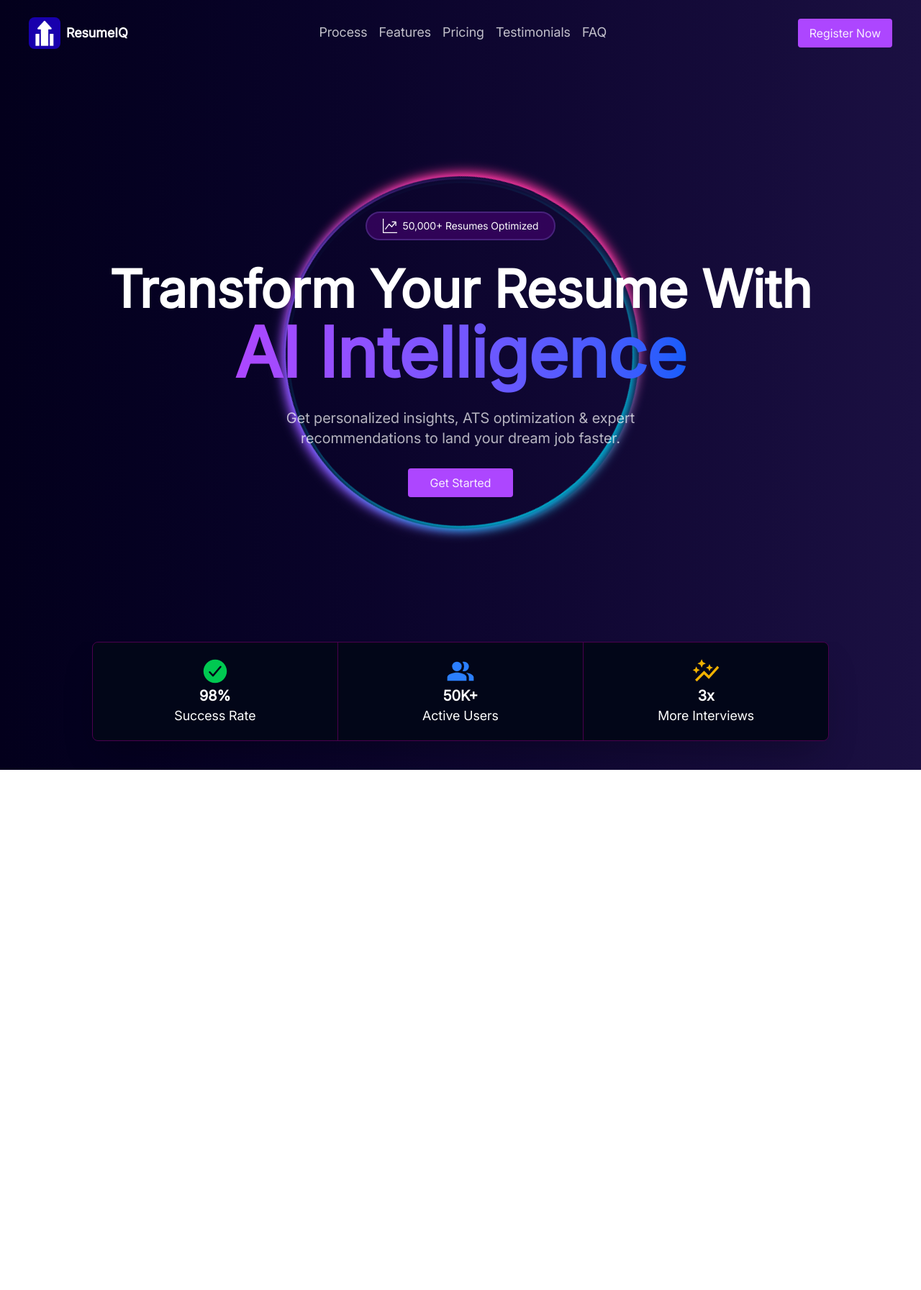
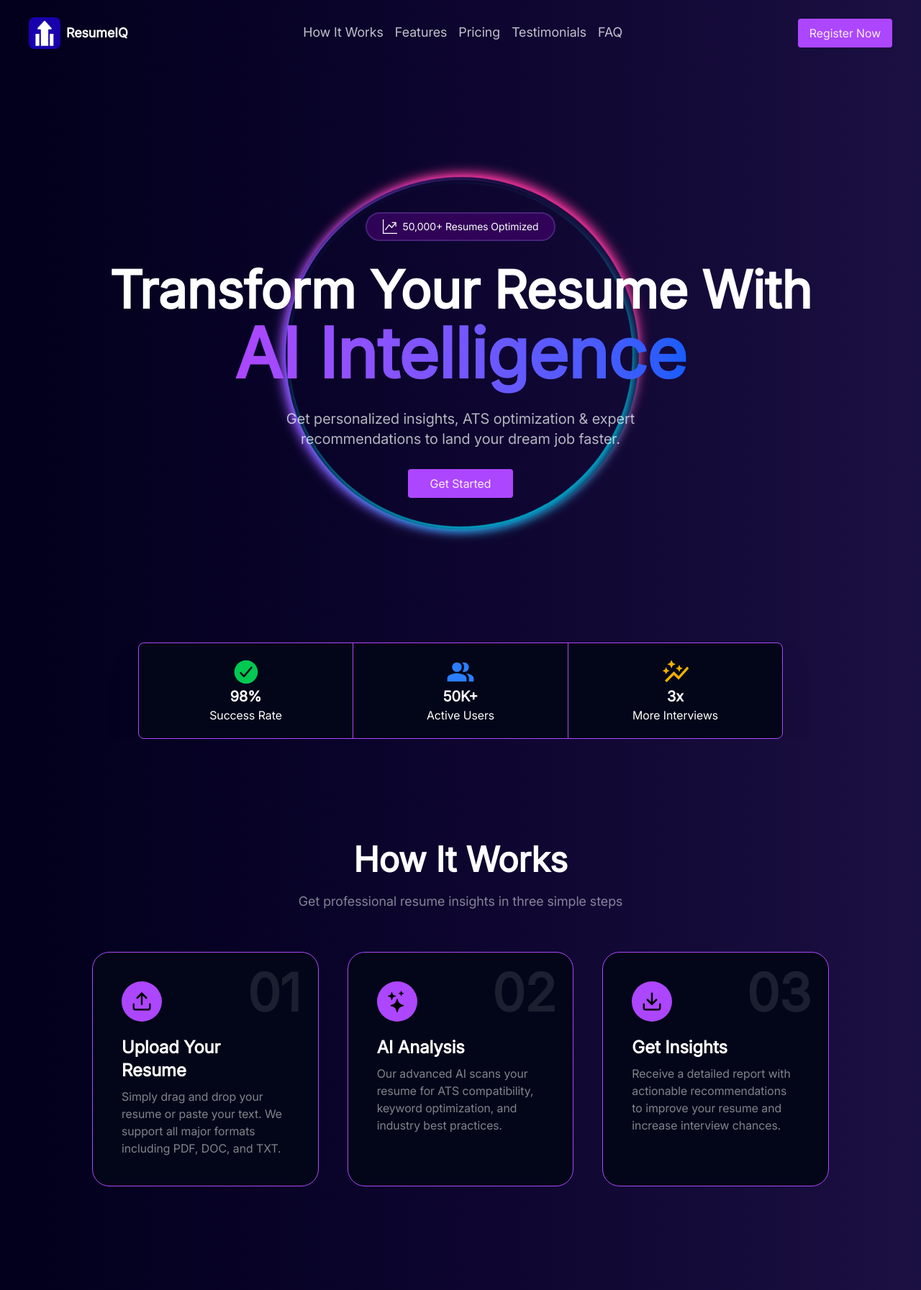
Before and after one commit to jega1312/resumeiq, a React (Vite) app: page / in a window 1280 px wide. Shown: the whole page at 72% size. Before the commit the page ends 1070 px from the top, so only its background shows below. Built offline with nearby package versions, Linux system fonts and the light colour scheme.

Commit message:
HowItWorks Section Added

```diff
--- a/src/App.jsx
+++ b/src/App.jsx
@@ -1,14 +1,16 @@
-import React from 'react'
-import Navbar from './assets/components/Navbar'
-import Hero from './assets/components/Hero'
+import React from "react";
+import Navbar from "./assets/components/Navbar";
+import Hero from "./assets/components/Hero";
+import HowItWorks from "./assets/components/HowItWorks";
 
 function App() {
   return (
     <div>
-        <Navbar/>
-        <Hero/>
+      <Navbar />
+      <Hero />
+      <HowItWorks />
     </div>
-  )
+  );
 }
 
-export default App
+export default App;
--- a/src/assets/components/Hero.jsx
+++ b/src/assets/components/Hero.jsx
@@ -11,7 +11,7 @@ function Hero() {
       icon: <IoCheckmarkCircle size={40} className="text-green-500" />,
       stat: "98%",
       label: "Success Rate",
-      border: "lg:border-r border-fuchsia-950 border-b lg:border-b-0",
+      border: "lg:border-r border-purple-500 border-b lg:border-b-0",
     },
     {
       id: 2,
@@ -25,7 +25,7 @@ function Hero() {
       icon: <MdAutoGraph size={40} className="text-yellow-500" />,
       stat: "3x",
       label: "More Interviews",
-      border: "lg:border-l border-fuchsia-950 border-t lg:border-t-0",
+      border: "lg:border-l border-purple-500 border-t lg:border-t-0",
     },
   ];
 
@@ -70,8 +70,8 @@ function Hero() {
         </div>
       </section>
 
-      <section className="bg-linear-to-r from-[#03001C] to-[#1b1042] pb-10">
-        <div className="bg-slate-950 border-fuchsia-950 border grid grid-cols-1 lg:grid-cols-3 mx-auto w-[80%] rounded-lg shadow-2xl">
+      <section className="bg-linear-to-r from-[#03001C] to-[#1b1042]">
+        <div className="bg-slate-950 border-purple-500 border grid grid-cols-1 lg:grid-cols-3 mx-auto w-[70%] rounded-lg shadow-2xl">
           {stats.map((stat) => (
             <div
               key={stat.id}
@@ -81,7 +81,7 @@ function Hero() {
               <h1 className="text-lg md:text-xl font-inter font-semibold text-white">
                 {stat.stat}
               </h1>
-              <p className="text-base md:text-lg font-inter font-normal text-white">
+              <p className="text-base font-inter font-normal text-white">
                 {stat.label}
               </p>
             </div>
--- /dev/null
+++ b/src/assets/components/HowItWorks.jsx
@@ -0,0 +1,76 @@
+import React from "react";
+import { FiUpload } from "react-icons/fi";
+import { BsStars } from "react-icons/bs";
+import { FiDownload } from "react-icons/fi";
+
+function HowItWorks() {
+  const processes = [
+    {
+      id: 1,
+      numbering: "01",
+      icon: <FiUpload size={30} />,
+      heading: "Upload Your Resume",
+      body: "Simply drag and drop your resume or paste your text. We support all major formats including PDF, DOC, and TXT.",
+    },
+    {
+      id: 2,
+      numbering: "02",
+      icon: <BsStars size={30} />,
+      heading: "AI Analysis",
+      body: "Our advanced AI scans your resume for ATS compatibility, keyword optimization, and industry best practices.",
+    },
+    {
+      id: 3,
+      numbering: "03",
+      icon: <FiDownload size={30} />,
+      heading: "Get Insights",
+      body: "Receive a detailed report with actionable recommendations to improve your resume and increase interview chances.",
+    },
+  ];
+
+  return (
+    <>
+      <section className="bg-linear-to-r from-[#03001C] to-[#1b1042] py-36 flex flex-col gap-14">
+        {/* Section Heading */}
+        <div className="flex flex-col justify-center items-center gap-5">
+          <h1 className="text-3xl md:text-4xl lg:text-5xl font-inter text-white font-bold">
+            How It Works
+          </h1>
+          <p className="text-base md:text-lg font-inter text-center text-white/50 w-[90%] sm:w-full">
+            Get professional resume insights in three simple steps
+          </p>
+        </div>
+
+        {/* Cards */}
+        <div className="grid grid-cols-1 lg:grid-cols-3 w-[80%] 2xl:w-[70%] mx-auto gap-10">
+          {processes.map((process) => (
+            <div
+              key={process.id}
+              className="relative flex flex-col gap-5 p-10 bg-slate-950 mx-auto rounded-3xl border border-purple-500 hover:border-white w-full hover:bg-purple-950/20 hover transition duration-300 ease-in-out group"
+            >
+              {/* Numbering */}
+              <div className="absolute right-6 top-5 text-7xl font-inter text-white/10 font-bold">
+                {process.numbering}
+              </div>
+              {/* Icon Box */}
+              <div className="p-3 w-fit bg-purple-500 border border-transparent group-hover:border-white rounded-full group-hover:scale-110 transition duration-300 ease-in-out">
+                {process.icon}
+              </div>
+              {/* Content */}
+              <div className="flex flex-col gap-2">
+                <h1 className="text-2xl font-inter text-white font-bold">
+                  {process.heading}
+                </h1>
+                <p className="text-base font-inter text-white/50">
+                  {process.body}
+                </p>
+              </div>
+            </div>
+          ))}
+        </div>
+      </section>
+    </>
+  );
+}
+
+export default HowItWorks;
--- a/src/assets/components/Navbar.jsx
+++ b/src/assets/components/Navbar.jsx
@@ -3,6 +3,7 @@ import React from "react";
 
 function Navbar() {
   const [menuOpen, setMenuOpen] = useState(false);
+  const [scrolled, setScrolled] = useState(false);
 
   const toggleOpen = () => {
     setMenuOpen(!menuOpen);
@@ -20,8 +21,26 @@ function Navbar() {
     };
   }, [menuOpen]);
 
+  useEffect(() => {
+    const handleScroll = () => {
+      if (window.scrollY > 0) {
+        setScrolled(true);
+      } else {
+        setScrolled(false);
+      }
+    };
+
+    window.addEventListener("scroll", handleScroll);
+
+    return () => {
+      window.removeEventListener("scroll", handleScroll);
+    };
+  }, []);
+
   return (
-    <nav className="sticky top-0 flex justify-between flex-wrap items-center py-6 px-8 lg:px-10 bg-linear-to-r from-[#03001C] to-[#1b1042] z-50">
+    <nav
+      className={`sticky top-0 flex justify-between flex-wrap items-center py-6 px-8 lg:px-10 bg-linear-to-r from-[#03001C] to-[#1b1042] z-50 border-b border-transparent transition duration-300 ease-in-out ${scrolled ? "border-b-purple-500/20 bg-" : ""} `}
+    >
       {/* Logo Container */}
       <a className="flex gap-2 items-center hover:cursor-pointer" href="#hero">
         <img
@@ -58,10 +77,10 @@ function Navbar() {
         <ul className="flex flex-col items-start justify-center gap-5 list-none">
           <li>
             <a
-              href="#process"
+              href="#howitworks"
               className="no-underline font-inter font-medium text-4xl relative group text-white/75 hover:text-white transition duration-300 ease-in-out"
             >
-              Process
+              How It Works
               <span className="h-0.5 bg-linear-to-r from-purple-500 to-blue-600 rounded-full block scale-x-0 origin-center group-hover:scale-x-100 transition duration-300 ease-in-out"></span>
             </a>
           </li>
@@ -116,10 +135,10 @@ function Navbar() {
       <ul className="hidden lg:flex items-center gap-4 list-none">
         <li>
           <a
-            href="#process"
+            href="#howitworks"
             className="no-underline font-inter font-medium text-lg relative group text-white/75 hover:text-white transition duration-300 ease-in-out"
           >
-            Process
+            How It Works
             <span className="h-0.5 bg-linear-to-r from-purple-500 to-blue-600 rounded-full block scale-x-0 origin-center group-hover:scale-x-100 transition duration-300 ease-in-out"></span>
           </a>
         </li>
```
